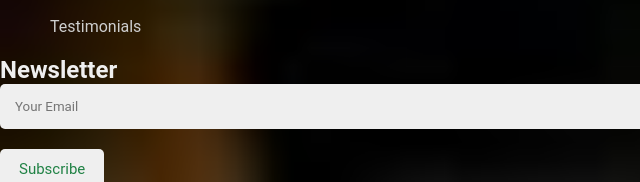
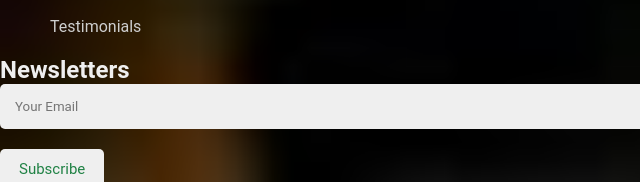
Before and after one commit to Madhu-sing/website, a plain HTML site: page index.html in a window 1280 px wide. Shown: the part 3265-3447 px from the top of the page, 0-640 px from the left. Drawn offline with nearby package versions, Linux system fonts and the light colour scheme; a script that the page names is missing.

Commit message:
updated txt

```diff
--- a/index.html
+++ b/index.html
@@ -536,7 +536,7 @@
 
 		<div class="footer-col footer-col-4">
 			<div class="col-title">
-				<h3>Newsletter</h3>
+				<h3>Newsletters</h3>
 			</div>
 			<div class="col-contents">
 				<form class="newsletter">
```
